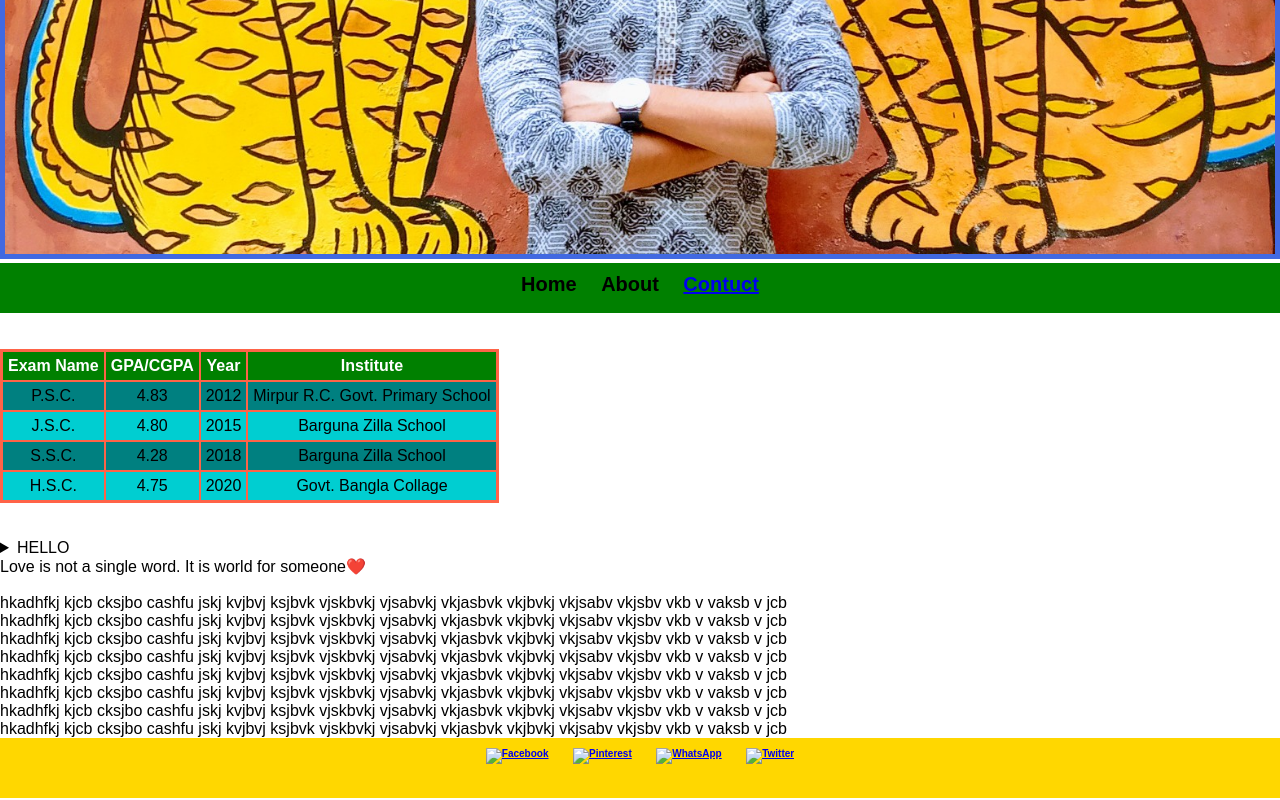
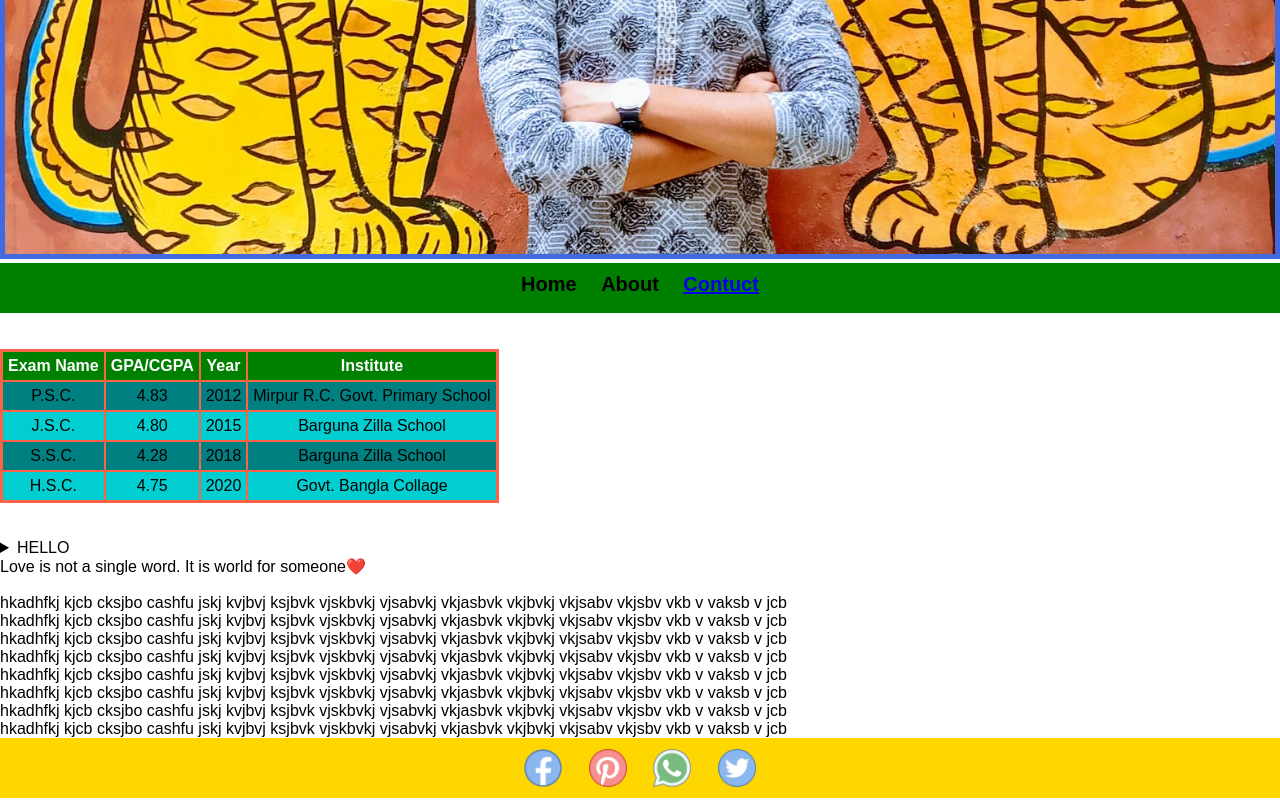
Before and after one commit to silentpagol/host, a plain HTML site: page index.html in a window 1280 px wide. Shown: the part 597-1397 px from the top of the page. Drawn offline with Linux system fonts and the light colour scheme.

Commit message:
Update index.html

```diff
--- a/index.html
+++ b/index.html
@@ -86,10 +86,10 @@ Hello Alll. I am Nazmul Hosain Azad. I like to introduce myself for a partecular
     <footer>
         <div id="contact">
             <ul>
-                <li><a href="https://www.facebook.com/nazmulhosainazad/"><img src="image/icon/facebook.png" alt="Facebook"></a></li>
-                <li><a href="https://www.pinterest.com/silentpagol/"><img src="image/icon/pinterest.png" alt="Pinterest"></a></li>
-                <li><a href="https://wa.me/01748654434"><img src="image/icon/whatsapp.png" alt="WhatsApp"></a></li>
-                <li><a href="https://twitter.com/nazmul24azad"><img src="image/icon/twitter.png" alt="Twitter"></a></li>
+                <li><a href="https://www.facebook.com/nazmulhosainazad/"><img src="image/photo/facebook.png" alt="Facebook"></a></li>
+                <li><a href="https://www.pinterest.com/silentpagol/"><img src="image/photo/pinterest.png" alt="Pinterest"></a></li>
+                <li><a href="https://wa.me/01748654434"><img src="image/photo/whatsapp.png" alt="WhatsApp"></a></li>
+                <li><a href="https://twitter.com/nazmul24azad"><img src="image/photo/twitter.png" alt="Twitter"></a></li>
             </ul>
 
         </div>
```
